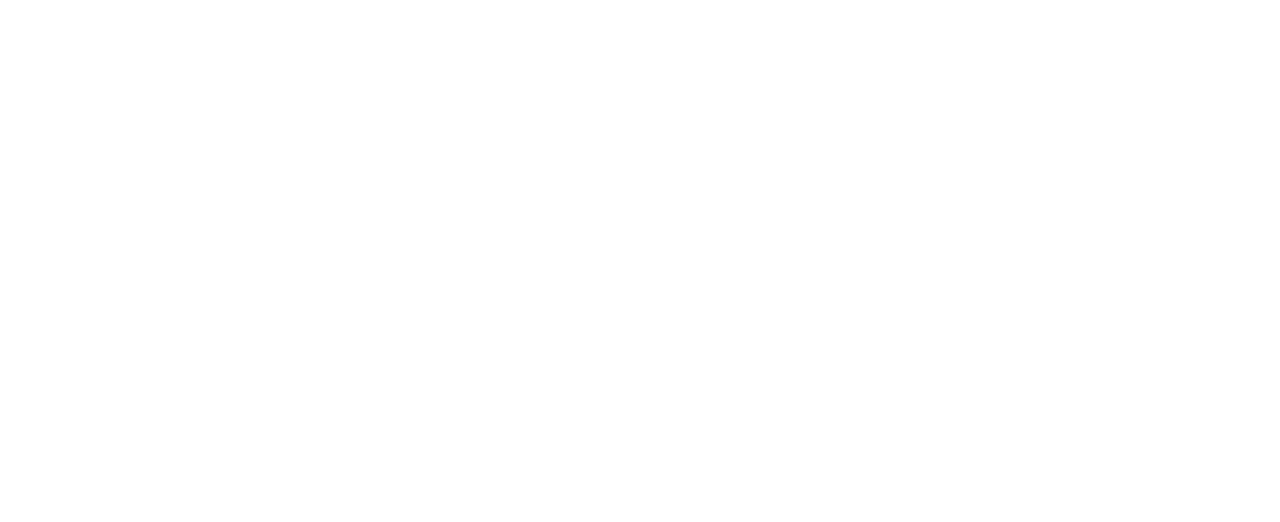
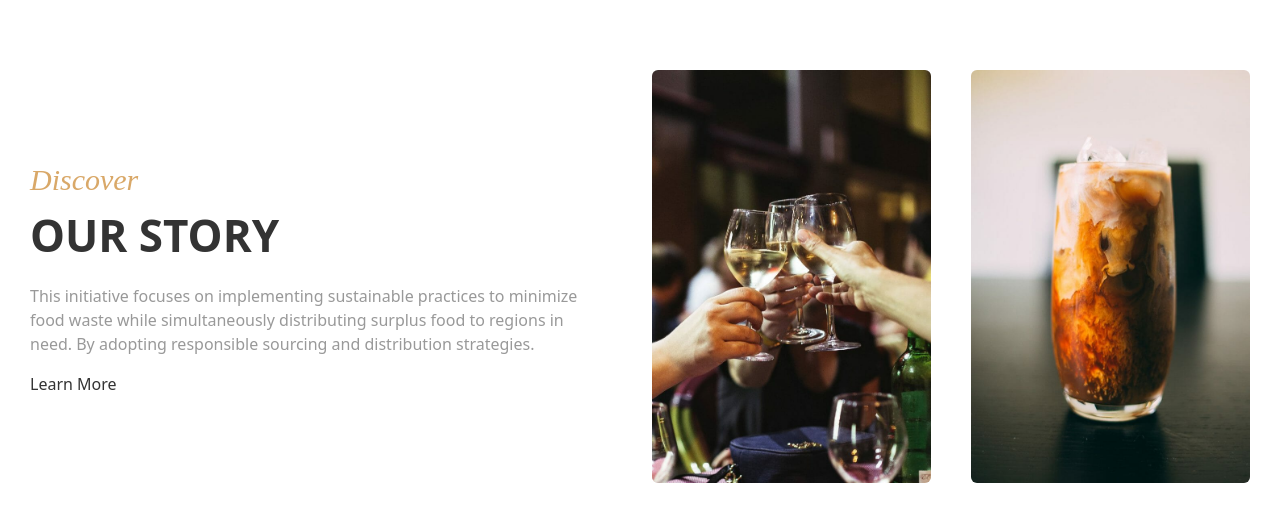
Before and after one commit to abdurrahmanrahat/food-supply, a React (Vite) app: page / in a window 1280 px wide. Shown: the part 700-1222 px from the top of the page. Before the commit the page ends 800 px from the top, so only its background shows below. Built offline with nearby package versions, Linux system fonts and the light colour scheme.

Commit message:
discover section

```diff
--- a/src/index.css
+++ b/src/index.css
@@ -1,6 +1,9 @@
 @tailwind base;
 @tailwind components;
 @tailwind utilities;
+
+@import url('https://fonts.googleapis.com/css2?family=Satisfy&display=swap');
+
 
 @layer base {
   :root {
@@ -81,10 +84,15 @@
 .swiper-button-next::after,
 .swiper-button-prev::after {
   color: #D5E7F3;
-  font-size: 50px;
 }
 
 /* box-shadow */
 .own-shadow {
   box-shadow: rgba(100, 100, 111, 0.2) 0px 7px 29px 0px;
 }
+
+.satisfy-regular {
+  font-family: "Satisfy", cursive;
+  font-weight: 400;
+  font-style: italic;
+}
--- a/src/main.tsx
+++ b/src/main.tsx
@@ -2,8 +2,8 @@
 import ReactDOM from "react-dom/client";
 import { Provider } from "react-redux";
 import { RouterProvider } from "react-router-dom";
-import { store } from "./components/redux/store.ts";
 import "./index.css";
+import { store } from "./redux/store.ts";
 import router from "./routes/Routes.tsx";
 
 ReactDOM.createRoot(document.getElementById("root")!).render(
--- /dev/null
+++ b/src/pages/Home/Discover/Discover.tsx
@@ -0,0 +1,36 @@
+import Container from "@/components/ui/Container";
+import Img1 from "../../../assets/images/disc/1.jpg";
+import Img2 from "../../../assets/images/disc/2.jpg";
+
+const Discover = () => {
+  return (
+    <Container className="md:flex justify-between gap-6 my-16 md:my-24">
+      <div className="md:w-1/2 flex flex-col justify-center">
+        <h4 className="text-[#D9A868] text-[30px] satisfy-regular">Discover</h4>
+        <h2 className="text-black-text text-[44px] font-bold">OUR STORY</h2>
+        <p className="text-dark-light max-w-[60ch] pt-4">
+          This initiative focuses on implementing sustainable practices to
+          minimize food waste while simultaneously distributing surplus food to
+          regions in need. By adopting responsible sourcing and distribution
+          strategies.
+        </p>
+        <div className="pt-4">
+          <button className="text-black-text font-medium hover:border-b-[1.5px] border-[#D9A868] transition-all">
+            Learn More
+          </button>
+        </div>
+      </div>
+
+      <div className="md:w-1/2 flex gap-10 mt-14 md:mt-0">
+        <div>
+          <img src={Img1} className="rounded-md" alt="" />
+        </div>
+        <div>
+          <img src={Img2} className="rounded-md" alt="" />
+        </div>
+      </div>
+    </Container>
+  );
+};
+
+export default Discover;
--- a/src/pages/Home/Home/Home.tsx
+++ b/src/pages/Home/Home/Home.tsx
@@ -1,9 +1,12 @@
 import Banner from "../Banner/Banner";
+import Discover from "../Discover/Discover";
 
 const Home = () => {
   return (
     <div>
       <Banner />
+
+      <Discover />
     </div>
   );
 };
--- a/tailwind.config.js
+++ b/tailwind.config.js
@@ -52,6 +52,8 @@
           foreground: "hsl(var(--card-foreground))",
         },
         "primary-text": "#D5E7F3", // light white
+        "black-text": "#333333", // black for text
+        "dark-light": "#999999", // black for text
         "secondary-text": "#FFAB3C", // yellow type
         "primary-bg": "#3D0066", // blue type
       },
```
Also changed, not shown: src/assets/images/disc/1.jpg (added), src/assets/images/disc/2.jpg (added), src/redux/features/auth/authSlice.ts (renamed from src/components/redux/features/auth/authSlice.ts), src/redux/hooks.ts (renamed from src/components/redux/hooks.ts), src/redux/store.ts (renamed from src/components/redux/store.ts).
